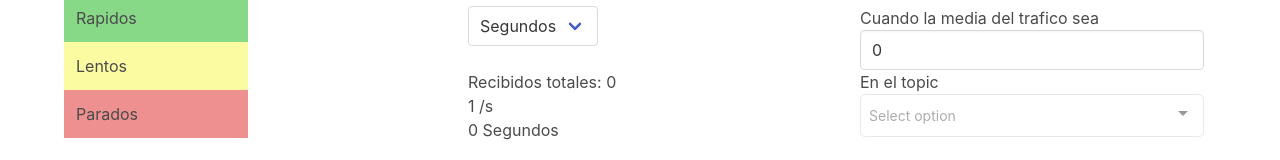
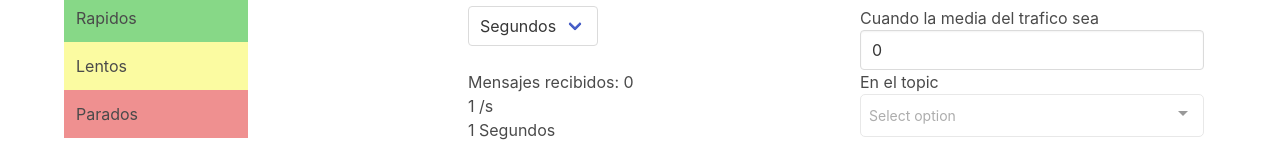
Before and after one commit to Rebecasarai/kafka-monitor-frontend, a Vue app: page / in a window 1280 px wide. Shown: the part 576-736 px from the top of the page. Built offline with nearby package versions, Linux system fonts and the light colour scheme; what vue-native-notification, vue-socket.io would draw is missing.

Commit message:
Improvement of code in the main Vue app

```diff
--- a/src/App.vue
+++ b/src/App.vue
@@ -48,7 +48,7 @@
         </div>
         <div class="column">
           <div id="counter" >
-            <p id="counterp">Recibidos totales: {{ this.counter }}</p>
+            <p id="counterp">Mensajes recibidos: {{ this.counter }}</p>
             <p id="messagePerInterval">{{ this.messagesPerInterval }}
               <span v-if="selectedTime == 1">/s</span>
               <span v-else-if="selectedTime == 60">/m</span>
@@ -153,14 +153,14 @@ export default {
     }
   },
   mounted () {
+      Vue.use(VueNativeNotification, {
+        requestOnNotify: true
+      })
 
-    Vue.use(VueNativeNotification, {
-      requestOnNotify: true
-    })
+    this.countSeconds()
 
     this.createMultipleChart()
     this.notifyMinimum()
-
   },
   sockets: {
     exabeat (data) {
@@ -224,7 +224,9 @@ export default {
         }
       }.bind(this), parseInt(this.notificationsTime * this.notificationsTimeMeasure) * 1000)
     },
-
+    countSeconds(){
+      setInterval(this.secondsSpent++, 1000);
+    },
     setChartdata(){
       this.multipleChart.setOption({
         legend: {
```
